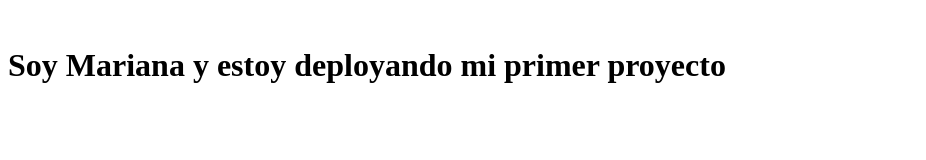
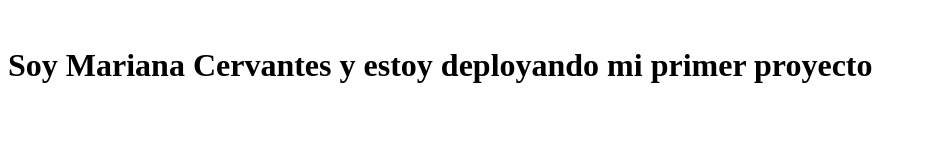
Before and after one commit to Mita-21/catalogoPeliculas, a plain HTML site: page index.html in a window 1280 px wide. Shown: the whole page, without its empty margins (0-926 px from the left). Drawn offline with Linux system fonts and the light colour scheme.

Commit message:
Update index.html

```diff
--- a/index.html
+++ b/index.html
@@ -10,6 +10,6 @@
     <a href="" target="">
         <img src="" alt="">
     </a>
-    <h1 class="title">Soy Mariana y estoy deployando mi primer proyecto</h1>
+    <h1 class="title">Soy Mariana Cervantes y estoy deployando mi primer proyecto</h1>
 </body>
 </html>
```
